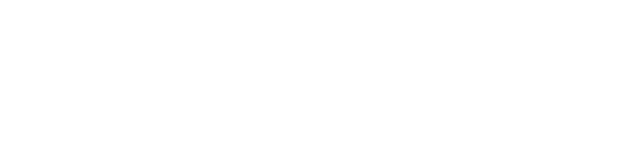
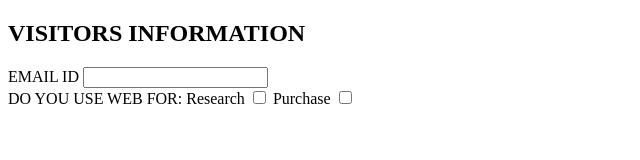
Before and after one commit to Rushikeshs96/React-30, a website: page Form/Form2/index.html in a window 1280 px wide. Shown: the whole page, without its empty margins (0-640 px from the left). Drawn offline with Linux system fonts and the light colour scheme.

Commit message:
checkbox added

```diff
--- a/Form/Form2/index.html
+++ b/Form/Form2/index.html
@@ -1,12 +1,31 @@
 <!DOCTYPE html>
 <html lang="en">
+
 <head>
     <meta charset="UTF-8">
     <meta http-equiv="X-UA-Compatible" content="IE=edge">
     <meta name="viewport" content="width=device-width, initial-scale=1.0">
     <title>Document</title>
 </head>
+
 <body>
-
+    <div>
+        <div>
+            <h2>VISITORS INFORMATION</h2>
+        </div>
+        <div>
+            <label for="email">EMAIL ID</label>
+            <input type="text" name="email" id="email" />
+        </div>
+        <div>
+            <div>
+                <label for="email"> DO YOU USE WEB FOR:</label>
+                <label for="r">Research</label>
+                <input type="checkbox" />
+                <label for="buy">Purchase</label>
+                <input type="checkbox" />
+            </div>
+        </div>
+    </div>
 </body>
 </html>
```
